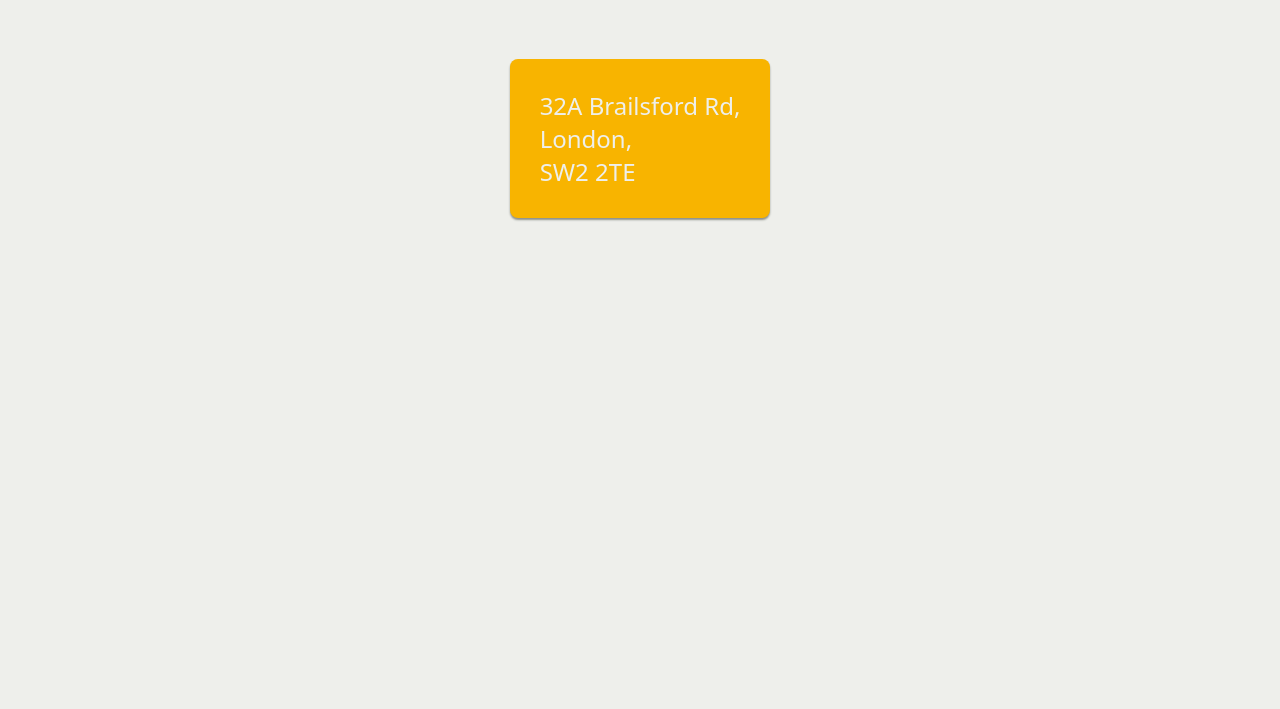
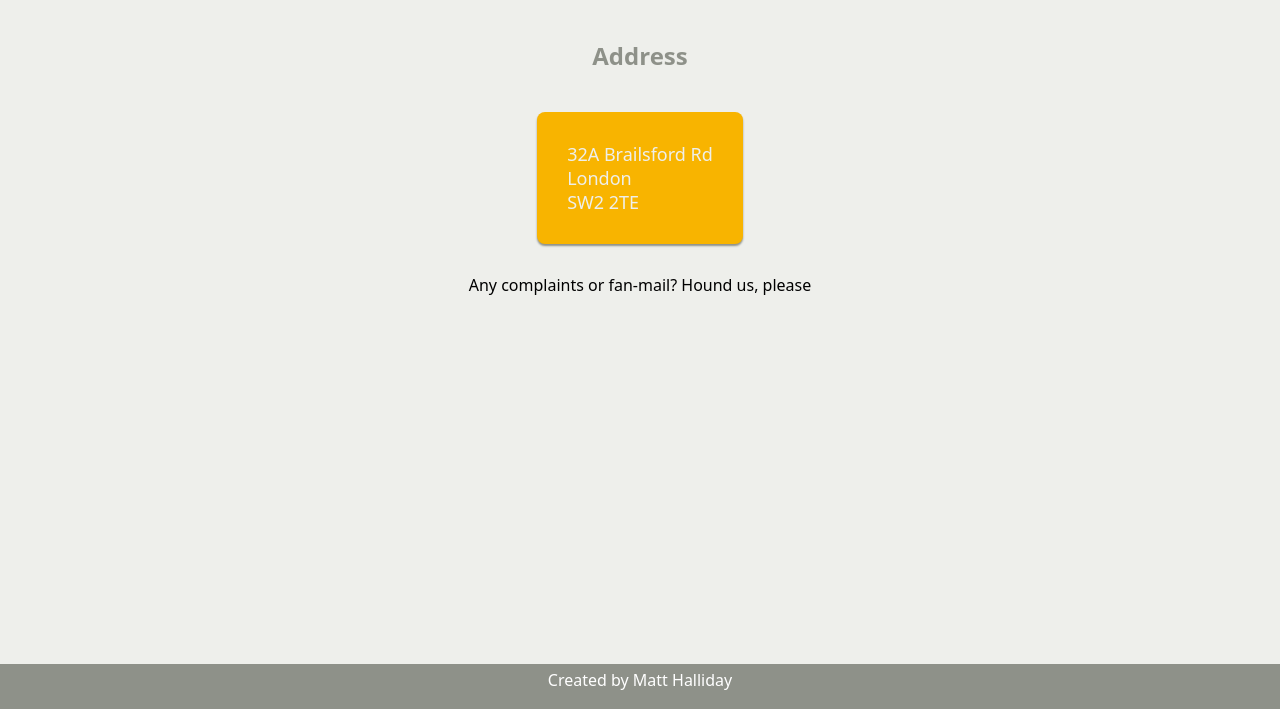
Before and after one commit to mtehalliday/Restaurant-page, a website built with webpack: page dist/index.html in a window 1280 px wide. Shown: the part 91-800 px from the top of the page. Built offline with nearby package versions, Linux system fonts and the light colour scheme; files whose address does not match are found by name.

Commit message:
Add footer and simple styling

```diff
--- a/src/contact.js
+++ b/src/contact.js
@@ -6,13 +6,23 @@ const drawContact = () => {
     const title = document.createElement('h1');
     title.classList.add('title');
     title.textContent = "Contact";
+    const subhead = document.createElement('h2');
+    subhead.classList.add('sub-head');
+    subhead.textContent = "Address";
+
     const address = document.createElement('div');
     address.classList.add('address');
     address.setAttribute('style', 'white-space: pre;')
-    address.textContent = '32A Brailsford Rd,\nLondon,\nSW2 2TE';
+    address.textContent = '32A Brailsford Rd\nLondon\nSW2 2TE';
+
+    const complaints = document.createElement('p')
+    complaints.textContent = "Any complaints or fan-mail? Hound us, please"
+
 
     container.appendChild(title);
+    container.appendChild(subhead);
     container.appendChild(address);
+    container.appendChild(complaints);
     content.appendChild(container);
 }
 
--- a/src/index.js
+++ b/src/index.js
@@ -11,6 +11,7 @@ drawContact();
 
 const menu_tab = document.querySelector('#menu');
 const home_tab = document.querySelector('#home');
+const contact_tab = document.querySelector('#contact');
 
 menu_tab.addEventListener("click", () => {
     clean();
@@ -21,3 +22,8 @@ home_tab.addEventListener("click", () => {
     clean();
     drawHome();
 })
+
+contact_tab.addEventListener("click", () => {
+    clean();
+    drawContact();
+})
--- a/src/menu.js
+++ b/src/menu.js
@@ -75,7 +75,7 @@ const drawMenu = () => {
     const coke = document.createElement('li');
     coke.textContent = "Coca-cola";
     const coke_price = document.createElement('span');
-    coke_price.textContent = "£1.00";
+    coke_price.textContent = "£1";
     coke.appendChild(coke_price);
 
     drinklist.appendChild(espresso);
--- a/src/styles.css
+++ b/src/styles.css
@@ -61,6 +61,10 @@ header .tabs li img {
     width: auto;
 }
 
+.pic {
+    margin: 30px 0;
+}
+
 .home {
     display: flex;
     flex-direction: column;
@@ -119,9 +123,29 @@ header .tabs li img {
 .address {
     background-color: var(--menu-color);
     color: var(--bg-color);
-    font-size: 24px;
+    font-size: 18px;
     padding: 30px;
-    margin-top: 40px;
+    margin-top: 20px;
     border-radius: 8px;
     box-shadow: 0 2px 2px 0 var(--nav-color);
 }
+
+.add-container p {
+    margin-top: 30px
+}
+
+footer {
+   background-color: var(--nav-color);
+   color: white;
+   height: 40px;
+   position: fixed;
+   bottom: 0;
+   width: 100%;
+   text-align: center;
+   padding-bottom: 0;
+   padding-top: 5px;
+   margin: 0;
+   /* display: flex;
+   justify-content: center;
+   align-items: center; */
+}
```
Also changed, not shown: dist/index.html, dist/main.js.
